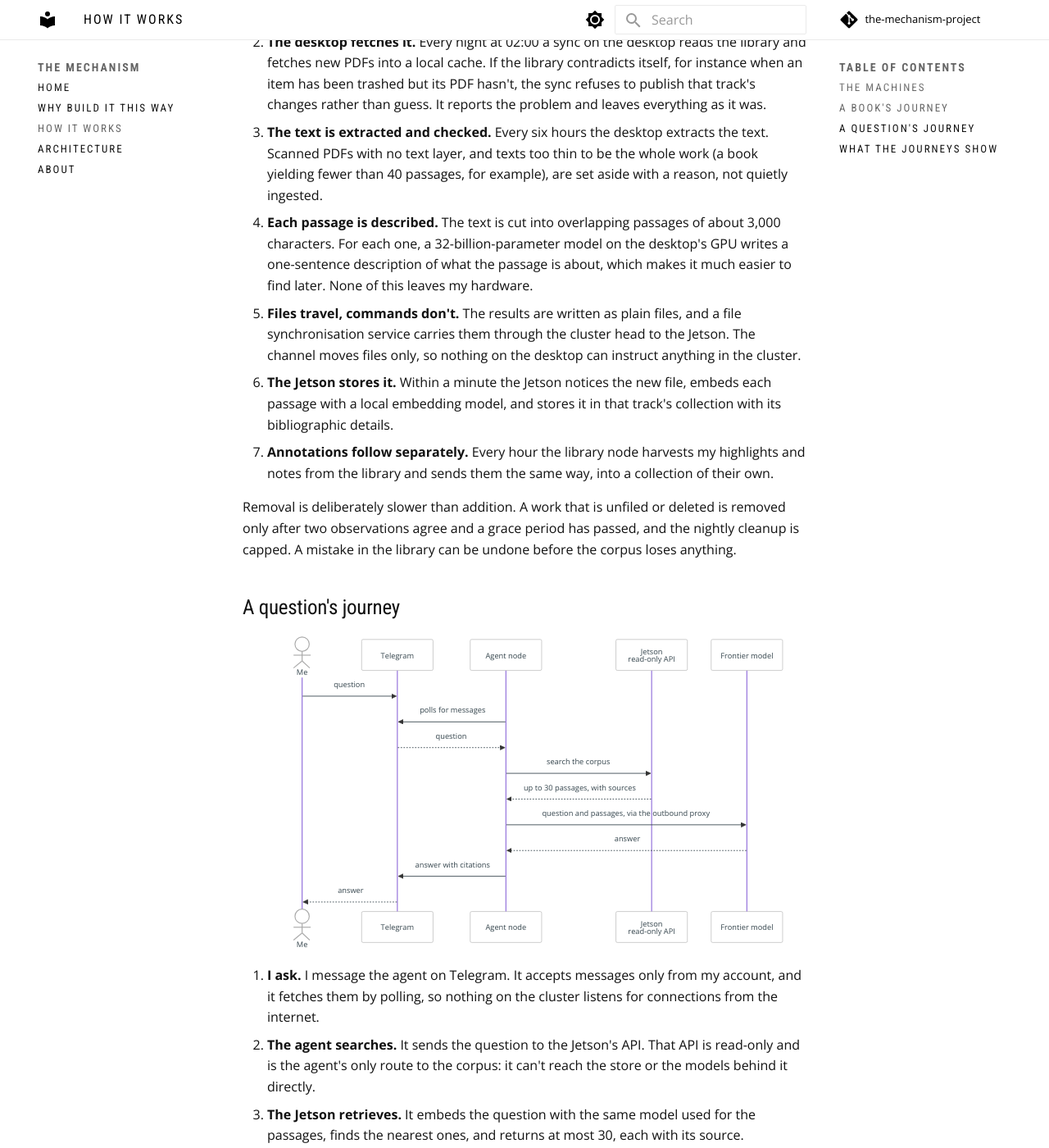
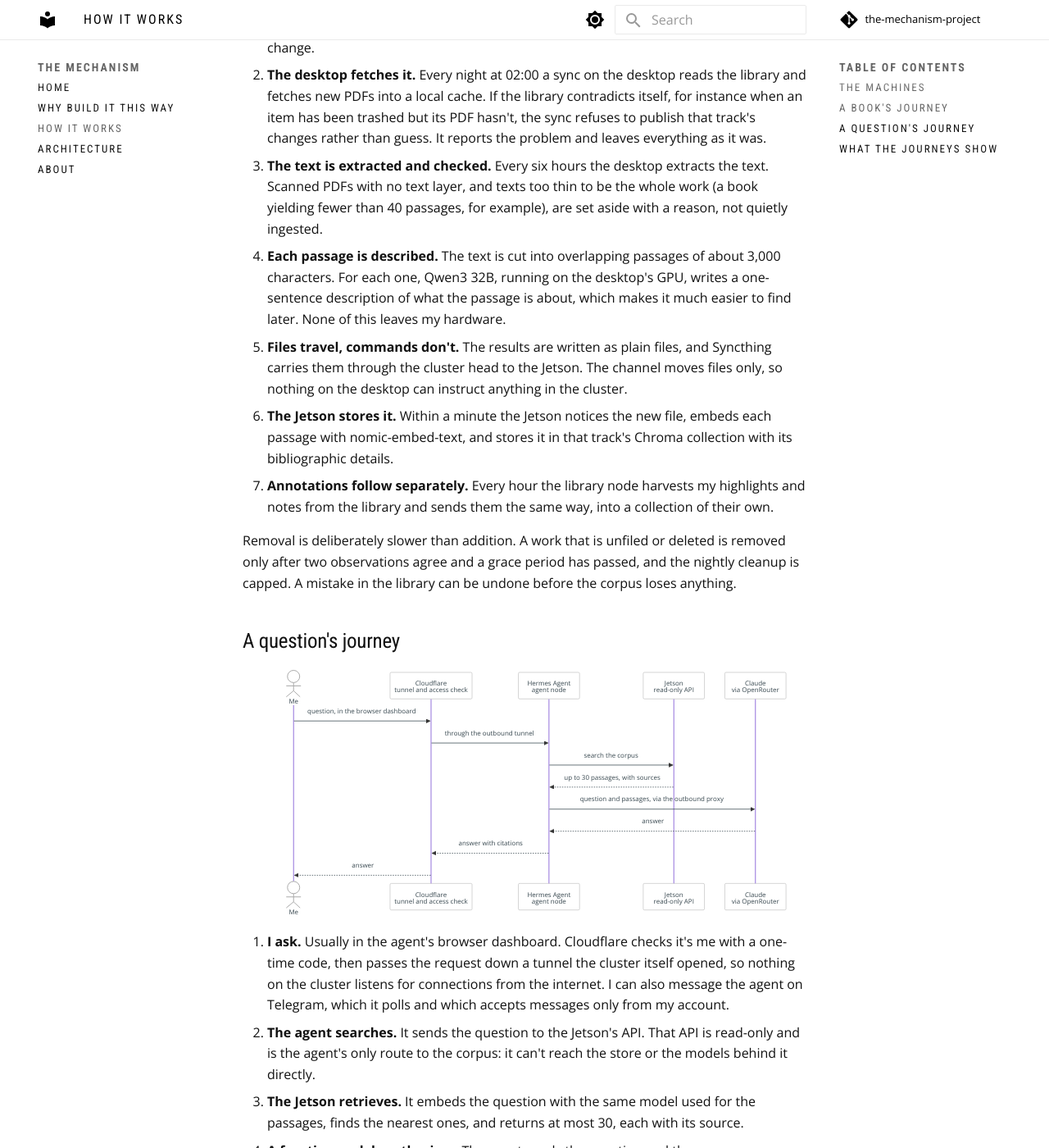
Before and after one commit to jamessmithies/the-mechanism-project, an MkDocs documentation site: the page built from docs/how-it-works.md, in a window 1280 px wide and 1400 px high, scrolled down 1218 px. Shown: the whole window at 82% size. Built offline with MkDocs 1.6.1 and Material for MkDocs 9.7.7, drawn with Linux system fonts in a browser that asks for light colours; comment, search, counter and statistics services are not loaded; some of the changed text lies outside the part shown.

Commit message:
Name the components; the browser dashboard is the main interface; less AppArmor detail
Co-Authored-By: Claude Opus 5.5 <noreply@anthropic.com>

````diff
--- a/docs/how-it-works.md
+++ b/docs/how-it-works.md
@@ -10,10 +10,10 @@ way, including where the boundaries sit and why.
 
 | Machine | Role |
 |---|---|
-| **Desktop** (GPU workstation) | The heavy lifting: fetching PDFs, extracting text, and running a 32-billion-parameter model to describe each passage. Kept off the cluster network by design. |
+| **Desktop** (GPU workstation) | The heavy lifting: fetching PDFs, extracting text, and running Qwen3 32B to describe each passage. Kept off the cluster network by design. |
 | **Cluster head** (Raspberry Pi 5) | Coordination: scheduled workflows, monitoring, backups, the web front door, the relay that carries files between machines, and the proxy every outbound request must pass through. |
-| **Agent node** (Raspberry Pi 5) | The research agent I talk to. It runs on its own machine, as its own user, and holds no keys to the rest of the cluster. |
-| **Jetson** (NVIDIA Orin Nano) | The corpus itself: the vector store, the embedding model, a small 8-billion-parameter model for triage, and a read-only API in front of all three. |
+| **Agent node** (Raspberry Pi 5) | The research agent I talk to: [Hermes Agent](https://github.com/NousResearch/hermes-agent), an open-source agent framework from Nous Research. It runs on its own machine, as its own user, and holds no keys to the rest of the cluster. |
+| **Jetson** (NVIDIA Orin Nano) | The corpus itself: the Chroma vector store, the nomic-embed-text embedding model, Qwen3 8B for triage, all served locally through Ollama, and a read-only API in front of them. |
 | **Library node** (Raspberry Pi 4) | The only machine in the cluster holding the reference library's key. It harvests annotations and serves a narrow bridge for library writes. |
 | **Other Raspberry Pi 4s** | A feed reader, a social media monitor, and three spares kept powered off. |
 
@@ -39,14 +39,14 @@ flowchart LR
    PDFs with no text layer, and texts too thin to be the whole work (a book yielding fewer than 40
    passages, for example), are set aside with a reason, not quietly ingested.
 4. **Each passage is described.** The text is cut into overlapping passages of about 3,000
-   characters. For each one, a 32-billion-parameter model on the desktop's GPU writes a one-sentence
+   characters. For each one, Qwen3 32B, running on the desktop's GPU, writes a one-sentence
    description of what the passage is about, which makes it much easier to find later. None of
    this leaves my hardware.
-5. **Files travel, commands don't.** The results are written as plain files, and a file
-   synchronisation service carries them through the cluster head to the Jetson. The channel moves
+5. **Files travel, commands don't.** The results are written as plain files, and Syncthing
+   carries them through the cluster head to the Jetson. The channel moves
    files only, so nothing on the desktop can instruct anything in the cluster.
 6. **The Jetson stores it.** Within a minute the Jetson notices the new file, embeds each passage
-   with a local embedding model, and stores it in that track's collection with its bibliographic
+   with nomic-embed-text, and stores it in that track's Chroma collection with its bibliographic
    details.
 7. **Annotations follow separately.** Every hour the library node harvests my highlights and notes
    from the library and sends them the same way, into a collection of their own.
@@ -60,31 +60,32 @@ in the library can be undone before the corpus loses anything.
 ```mermaid
 sequenceDiagram
     actor Me
-    participant T as Telegram
-    participant A as Agent node
+    participant C as Cloudflare<br/>tunnel and access check
+    participant A as Hermes Agent<br/>agent node
     participant V as Jetson<br/>read-only API
-    participant F as Frontier model
-    Me->>T: question
-    A->>T: polls for messages
-    T-->>A: question
+    participant F as Claude<br/>via OpenRouter
+    Me->>C: question, in the browser dashboard
+    C->>A: through the outbound tunnel
     A->>V: search the corpus
     V-->>A: up to 30 passages, with sources
     A->>F: question and passages, via the outbound proxy
     F-->>A: answer
-    A->>T: answer with citations
-    T-->>Me: answer
+    A-->>C: answer with citations
+    C-->>Me: answer
 ```
 
-1. **I ask.** I message the agent on Telegram. It accepts messages only from my account, and it
-   fetches them by polling, so nothing on the cluster listens for connections from the internet.
+1. **I ask.** Usually in the agent's browser dashboard. Cloudflare checks it's me with a one-time
+   code, then passes the request down a tunnel the cluster itself opened, so nothing on the cluster
+   listens for connections from the internet. I can also message the agent on Telegram, which it
+   polls and which accepts messages only from my account.
 2. **The agent searches.** It sends the question to the Jetson's API. That API is read-only and is
    the agent's only route to the corpus: it can't reach the store or the models behind it directly.
 3. **The Jetson retrieves.** It embeds the question with the same model used for the passages,
    finds the nearest ones, and returns at most 30, each with its source.
 4. **A frontier model synthesises.** The agent sends the question and those passages, never whole
-   books, to a frontier model through an API. The request leaves through the cluster head's
+   books, to Claude Opus 5.5 through OpenRouter. The request leaves through the cluster head's
    outbound proxy, which allows each machine only the destinations it needs.
-5. **I get an answer with citations**, back in Telegram.
+5. **I get an answer with citations**, back where I asked.
 
 ## What the journeys show
 
````
Also changed, not shown: docs/architecture.md (+17 -11 lines).
